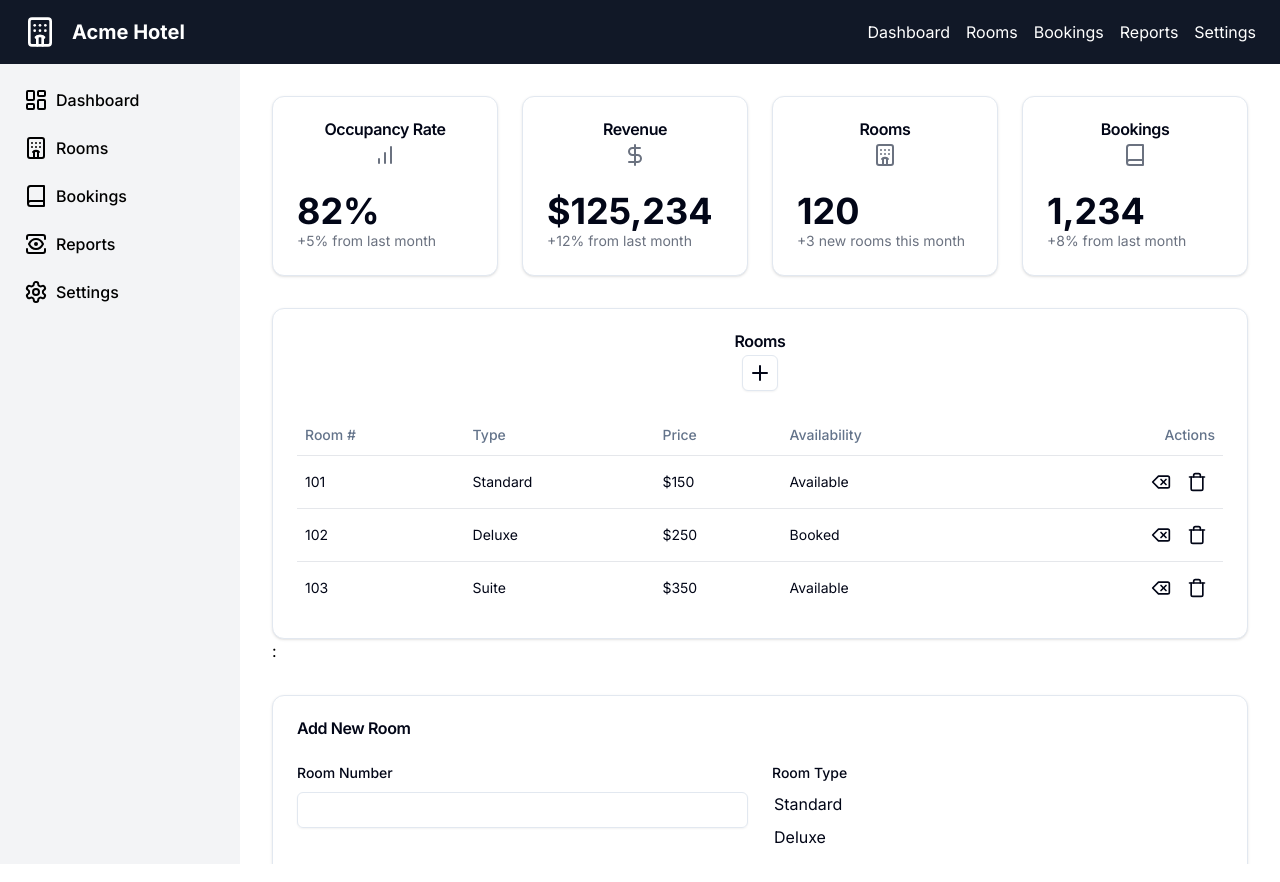
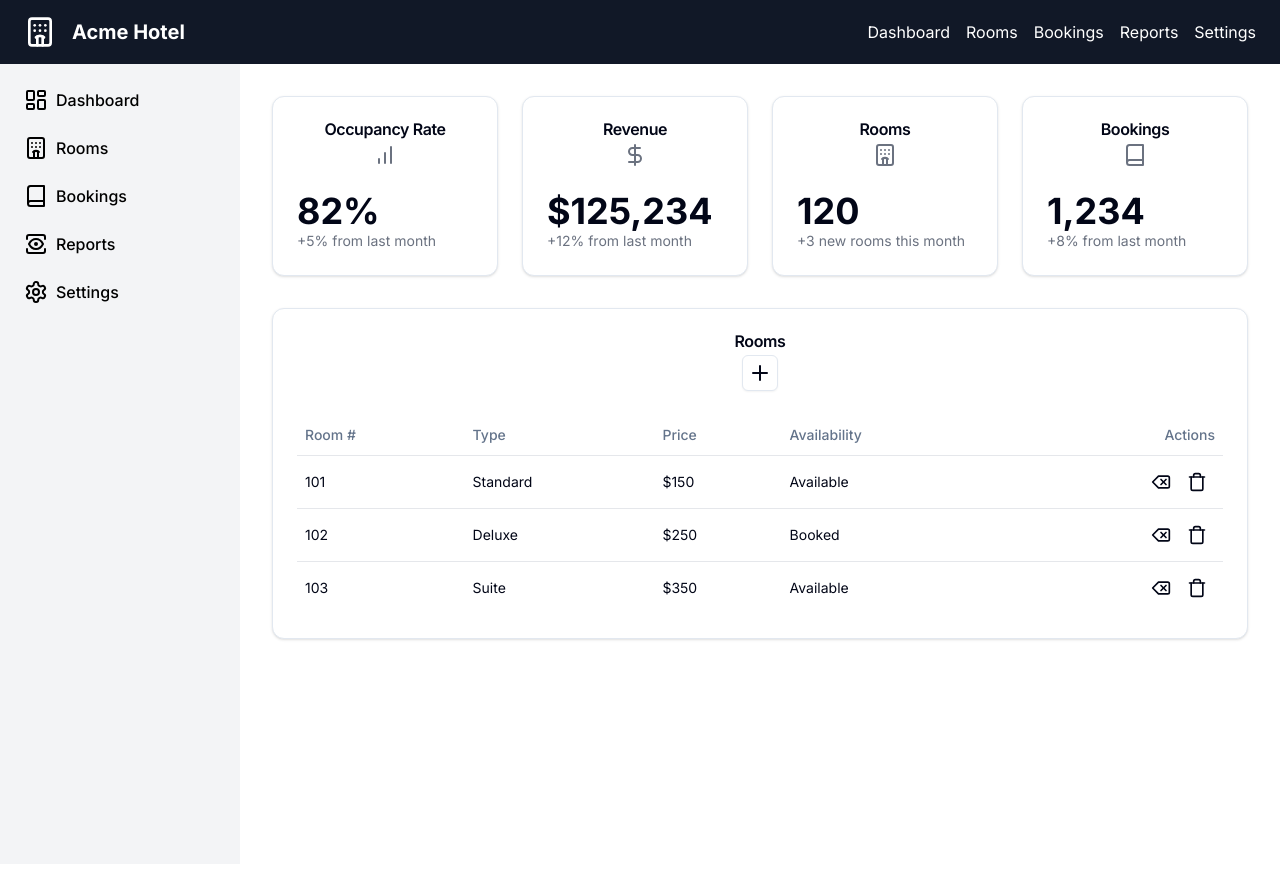
Before and after one commit to mohammeddl/hotels, a Next.js app: page /dashboard in a window 1280 px wide. Shown: the top 882 px of the page. Built offline with nearby package versions, Linux system fonts and the light colour scheme.

Commit message:
add pop up

```diff
--- a/src/components/dashboard/RoomModal.tsx
+++ b/src/components/dashboard/RoomModal.tsx
@@ -10,11 +10,21 @@ import {
 } from "@/components/ui/card";
 import { Button } from "@/components/ui/button";
 
-export default function RoomModal( isOpen, closeModel) {
+
+export default function RoomModal({isOpen, closeModel}) {
+console.log(isOpen)
 
   if (!isOpen) return null;
+
+
   return (
-    <>:
+    <>
+      <div className='fixed inset-0 flex items-center justify-center z-50'>
+
+        <div className='absolute -top-8 inset-0 bg-black opacity-50'>
+          {/* onClick={closeModel()} */}
+        </div>
+        <div className='max-h-[90%]   rounded-lg z-50 w-1/2'>
           <div className='mt-8'>
             <Card>
               <CardHeader>
@@ -48,9 +58,11 @@ export default function RoomModal( isOpen, closeModel) {
                 </form>
               </CardContent>
               <CardFooter>
-            <Button  type='submit'>Save Room</Button>
+                <Button type='submit'>Save Room</Button>
               </CardFooter>
             </Card>
+          </div>
+        </div>
       </div>
     </>
   );
--- a/src/components/dashboard/Stats.tsx
+++ b/src/components/dashboard/Stats.tsx
@@ -17,12 +17,16 @@ import {
   Table,
 } from "@/components/ui/table";
 import RoomModal from "./RoomModal";
-import { useState } from "react";
+import { useEffect, useState } from "react";
 
 export default function Stats() {
 
+  const [isOpen, setIsOpen] = useState<Boolean>(false);
 
-  const [isOpen, setIsOpen] = useState<Boolean>(false);
+
+useEffect(()=>{
+  console.log(isOpen)
+},[isOpen])
 
 
   return (
@@ -108,9 +112,10 @@ export default function Stats() {
               <CardTitle>Rooms</CardTitle>
               <Button size='icon' variant='outline'>
                 <PlusIcon   className='w-6 h-6' />
-                <span onClick={() => setIsOpen(true)} className='sr-only'>Add Room</span>
+                <span onClick={()=>setIsOpen(true)} className='sr-only'>Add Room</span>
               </Button>
             </CardHeader>
+
             <CardContent>
               <Table>
                 <TableHeader>
@@ -176,7 +181,7 @@ export default function Stats() {
             </CardContent>
           </Card>
         </div>
-        <RoomModal isOpen={isOpen} closeModel={() => {}} />
+        <RoomModal isOpen={isOpen} closeModel={()=> {setIsOpen(false)} }/>
       </div>
     </div>
   );
```
Lines whose indentation alone changed are shown as unchanged.
